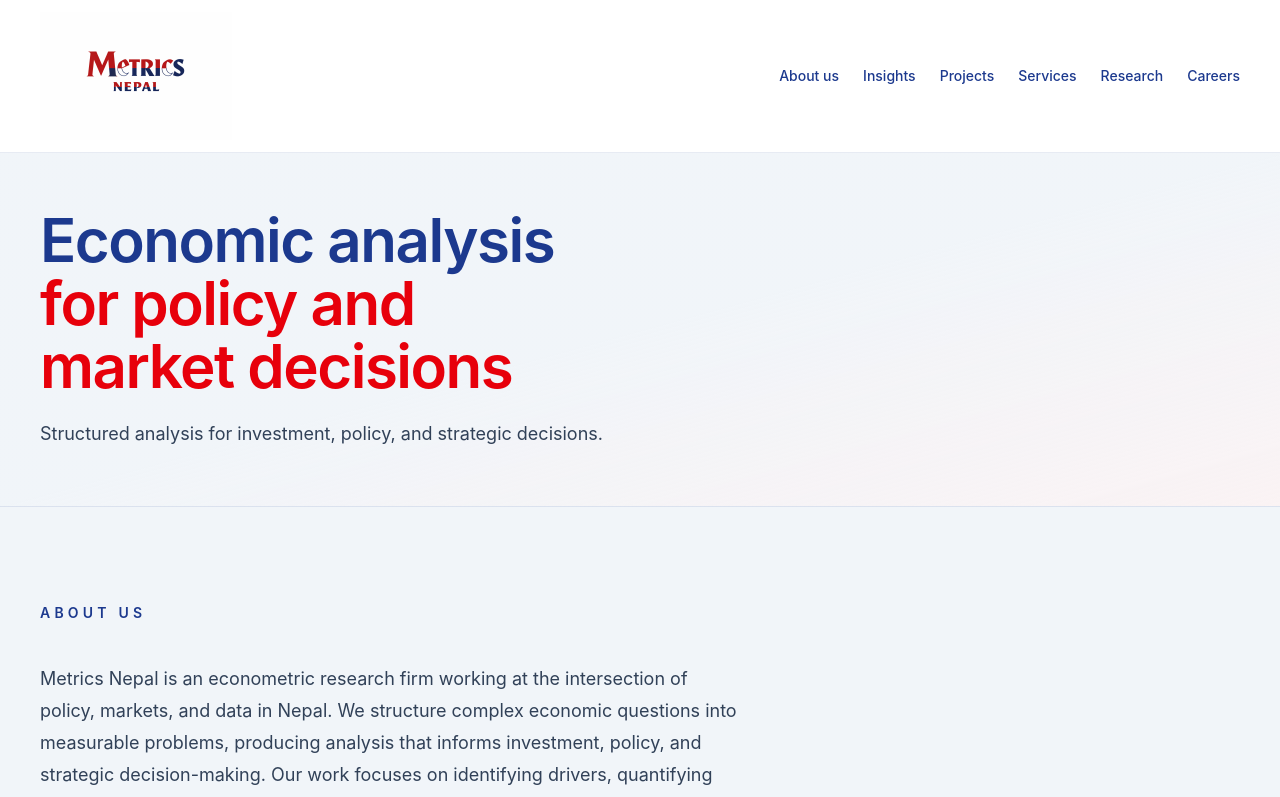
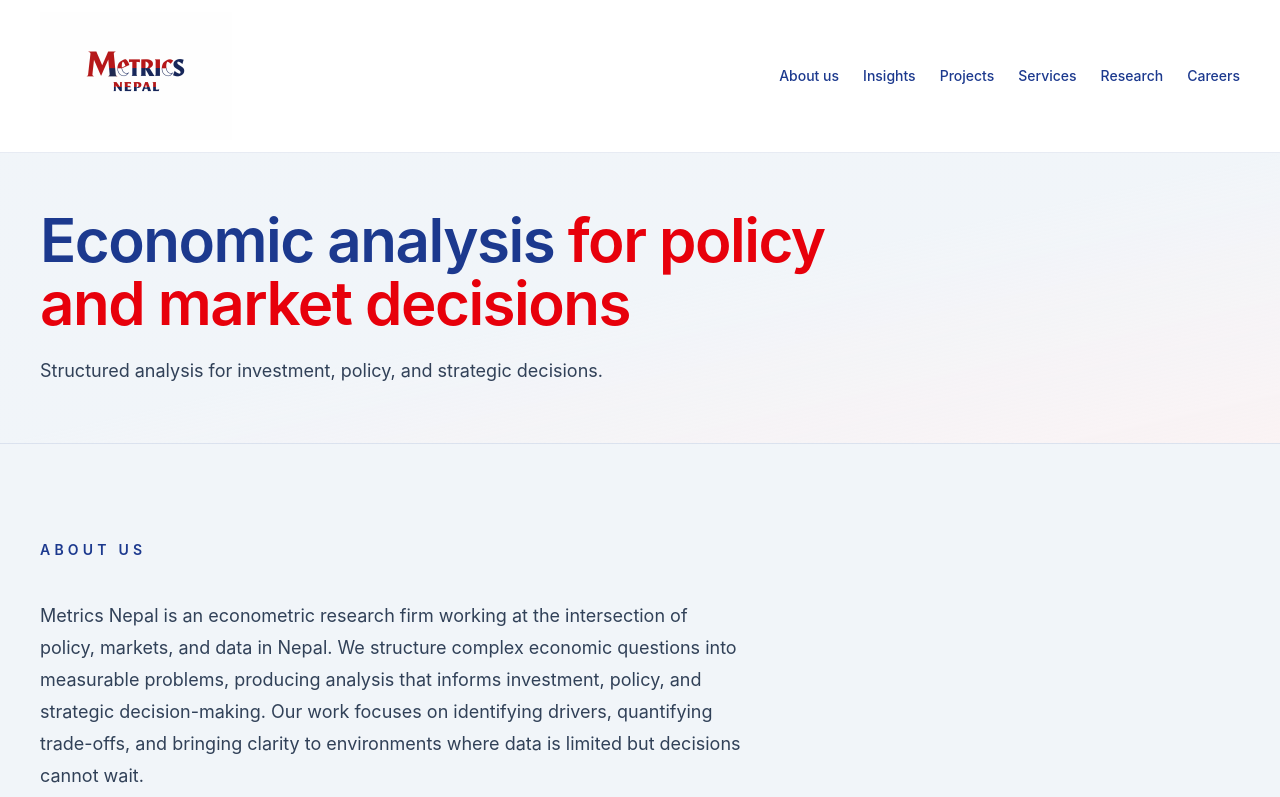
Before and after one commit to sgaut002/metrics-nepal-site, a React (Vite) app: page / in a window 1280 px wide. Shown: the top 797 px of the page. Built offline with nearby package versions, Linux system fonts and the light colour scheme.

Commit message:
Widen desktop homepage headline

```diff
--- a/src/App.jsx
+++ b/src/App.jsx
@@ -1198,8 +1198,8 @@ function Homepage({ isMobileMenuOpen, onCloseMobileMenu, onToggleMobileMenu }) {
       <main>
         <section className="border-b border-blue-900/10 bg-gradient-to-br from-slate-100 via-slate-100 to-red-50/70">
           <div className="mx-auto max-w-7xl px-6 py-10 sm:py-12 lg:px-10 lg:py-14">
-            <div className="max-w-3xl">
-              <h1 className="max-w-[14ch] text-3xl font-semibold leading-[1.05] tracking-tight text-blue-900 sm:max-w-[16ch] sm:text-4xl lg:max-w-[14ch] lg:text-6xl">
+            <div className="max-w-5xl">
+              <h1 className="max-w-[14ch] text-3xl font-semibold leading-[1.05] tracking-tight text-blue-900 sm:max-w-[16ch] sm:text-4xl lg:max-w-[20ch] lg:text-6xl">
                 <span>Economic analysis</span>{" "}
                 <span className="text-red-600">for policy and market decisions</span>
               </h1>
```
